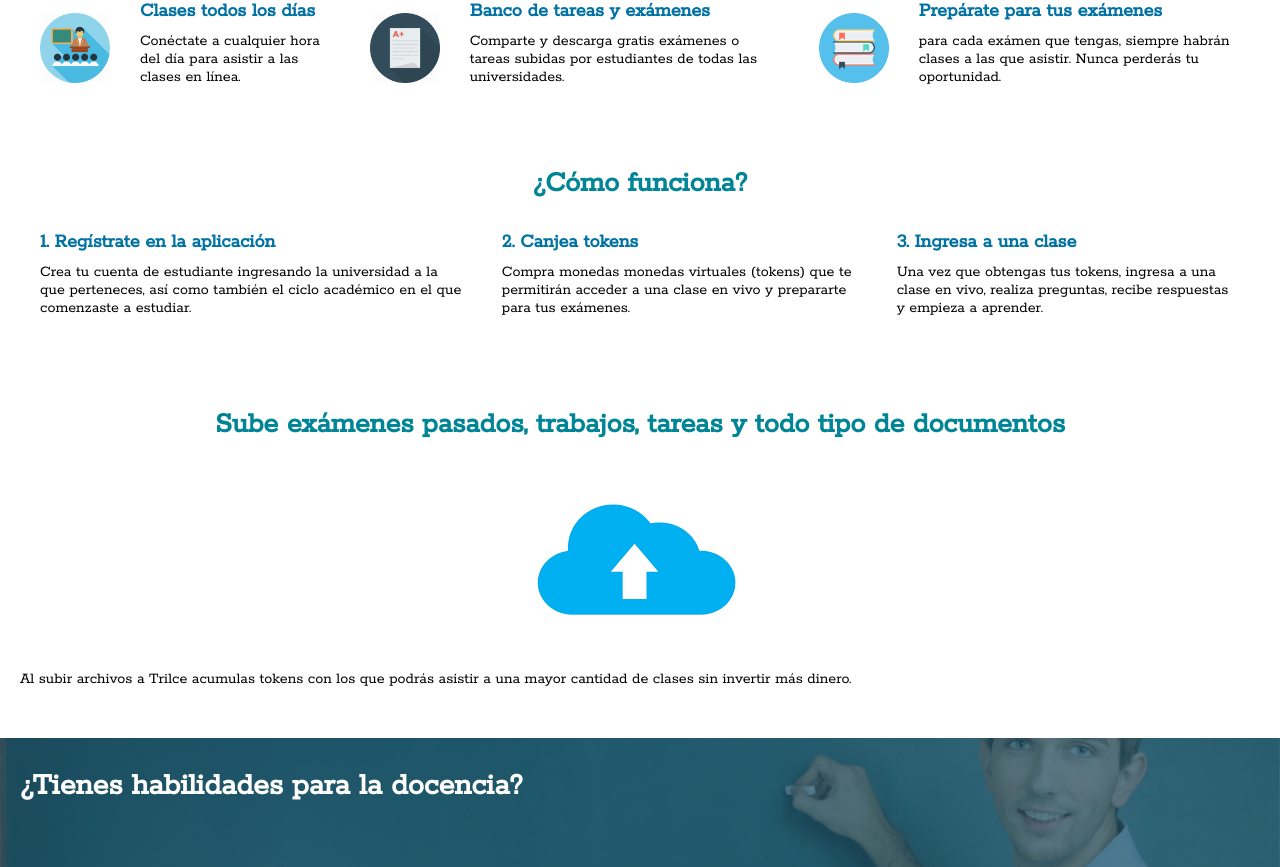
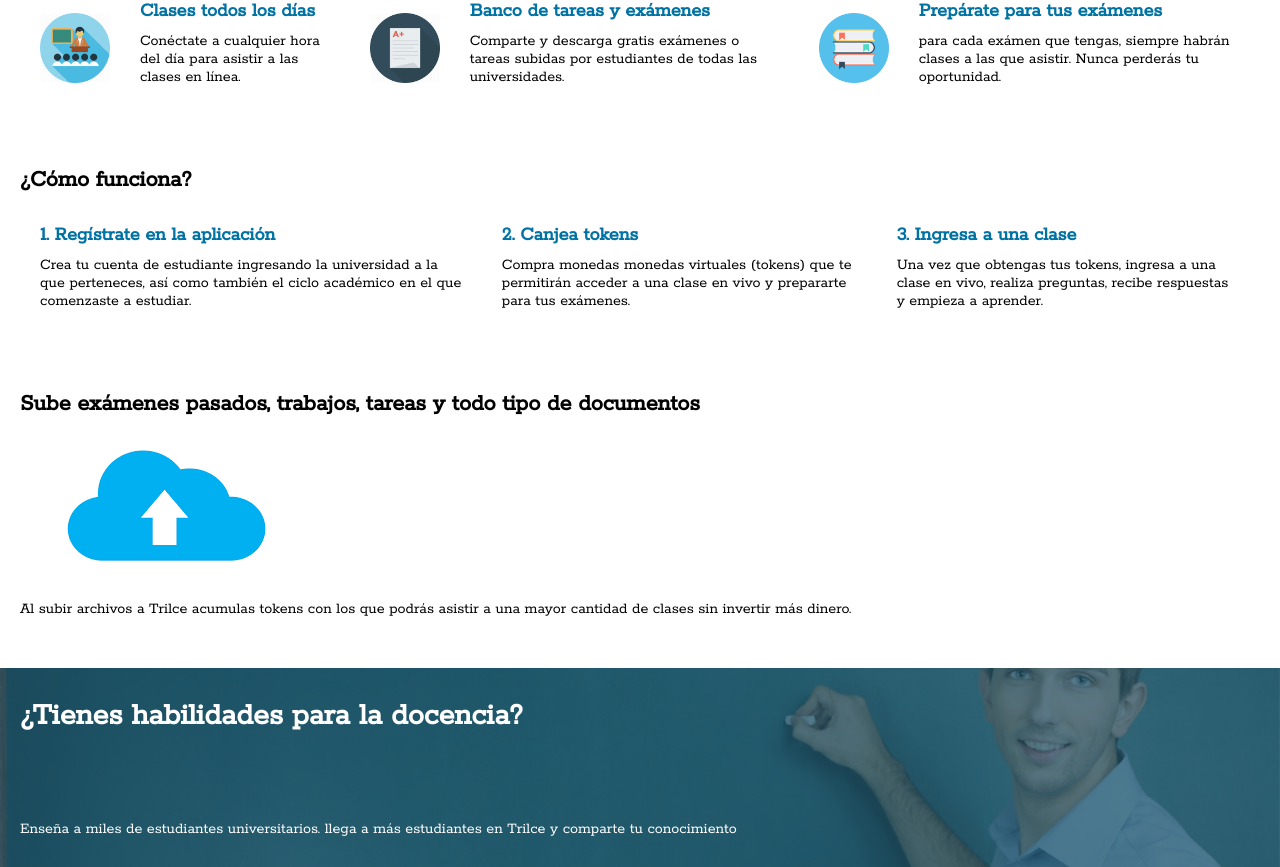
Before and after one commit to dominicsc2/aularemotafe, a Next.js app: page / in a window 1280 px wide. Shown: the part 640-1507 px from the top of the page. Built offline with nearby package versions, Linux system fonts and the light colour scheme; a web font is replaced by a local one.

Commit message:
chore: update styles

```diff
--- a/src/clean/presentation/assets/scss/_utilities.scss
+++ b/src/clean/presentation/assets/scss/_utilities.scss
@@ -413,6 +413,20 @@ section {
   text-align: center;
 }
 
+.section-title {
+  text-align: center;
+  font-size: 30px;
+  color: #008597;
+}
+
+.centered-img {
+  display: block;
+  margin-left: auto;
+  margin-right: auto;
+  margin-top: 30px;
+  margin-bottom: 30px;
+}
+
 .grey-small-text {
   color: #b1b1b1;
   font-size: 14px;
--- a/src/clean/presentation/components/common/hoc/SectionContainer/SectionContainer.module.scss
+++ b/src/clean/presentation/components/common/hoc/SectionContainer/SectionContainer.module.scss
@@ -28,3 +28,11 @@
 .relative {
   position: relative;
 }
+
+img {
+  display: block;
+  margin-left: auto;
+  margin-right: auto;
+  margin-top: 30px;
+  margin-bottom: 30px;
+}
--- a/src/clean/presentation/pages/GeneralLandingPage/GeneralLandingPage.module.scss
+++ b/src/clean/presentation/pages/GeneralLandingPage/GeneralLandingPage.module.scss
@@ -1,22 +1 @@
 @import '@clean/presentation/assets/scss/mixins';
-
-#uploadAbout {
-  display: block;
-  margin-left: auto;
-  margin-right: auto;
-  padding: 30px 20px 20px 20px;
-
-  img {
-    display: block;
-    margin-left: auto;
-    margin-right: auto;
-    margin-top: 30px;
-    margin-bottom: 30px;
-  }
-}
-
-.sectionTitle {
-  text-align: center;
-  font-size: 30px;
-  color: #008597;
-}
```
